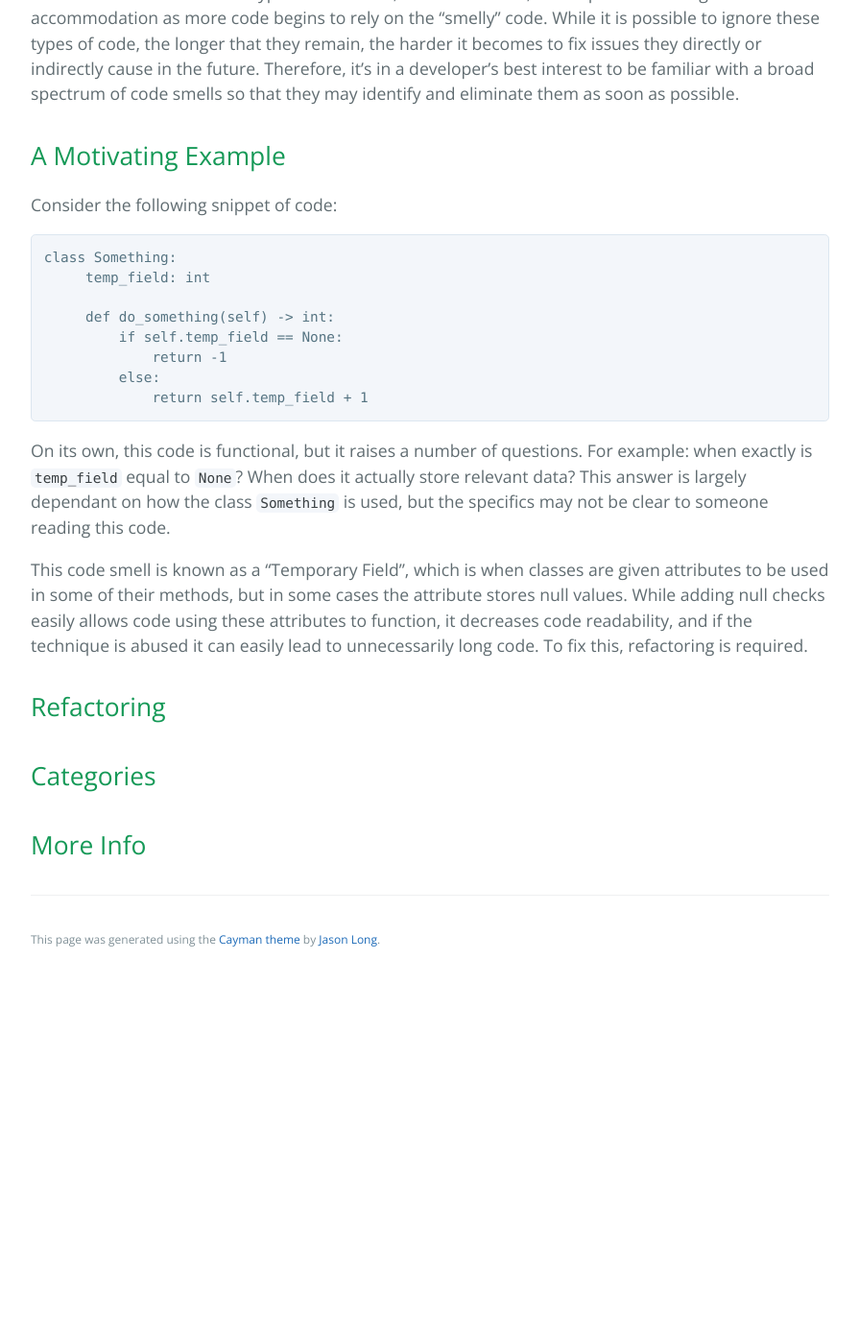
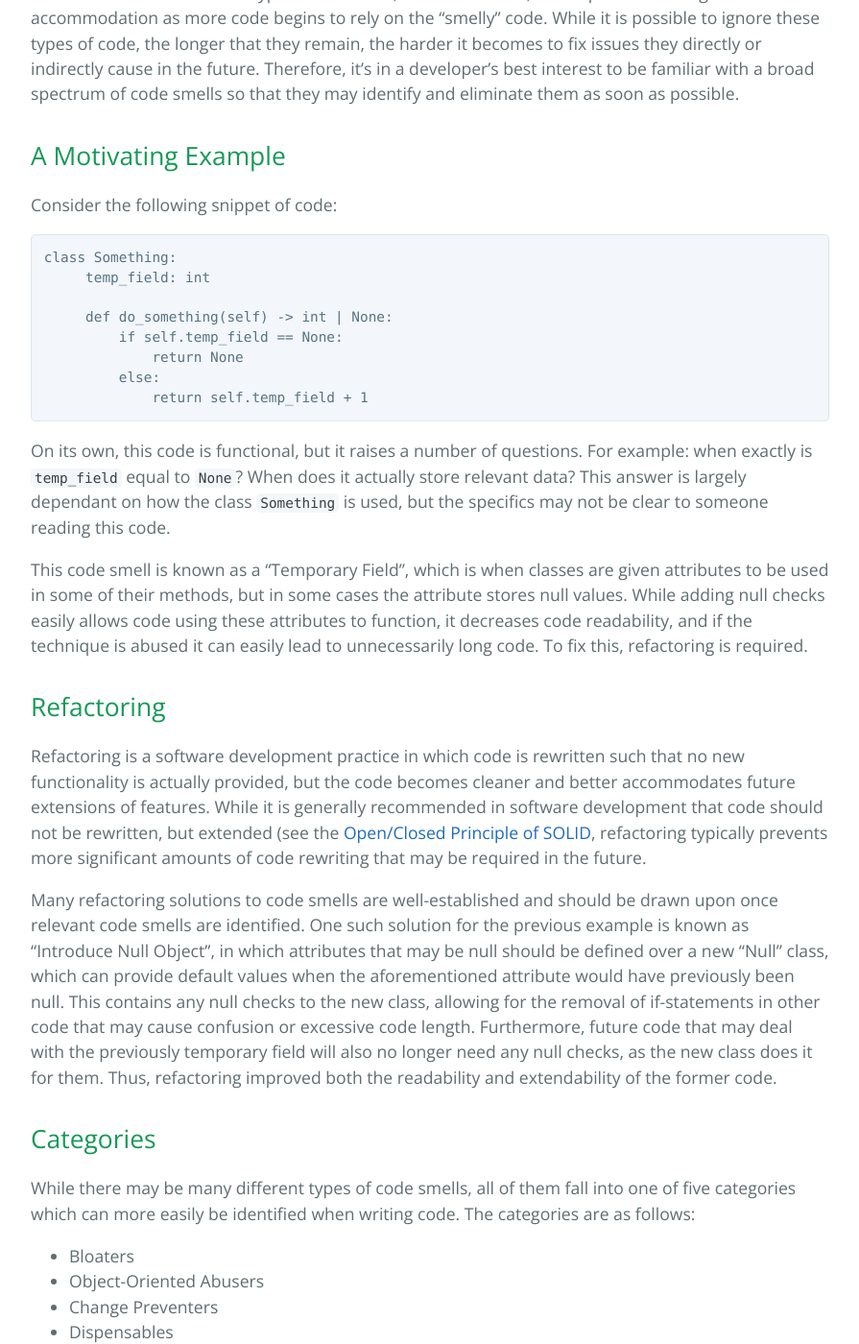
Before and after one commit to learning-software-engineering/learning-software-engineering.github.io, a Jekyll site: the page built from Topics/Development_Process/Code_Smells.md, in a window 1280 px wide and 1400 px high, scrolled down 416 px. Shown: the whole window at 96% size, without its empty margins (192-1087 px from the left). Built offline with Jekyll 4.4.1, drawn with Linux system fonts in a browser that asks for light colours; our own code applies the rules of GitHub Pages for plain Markdown files; before the commit the page ends 1437 px from its top, so only the background shows below that.

Commit message:
Update Code_Smells.md
Completed refactoring and categories headers

````diff
--- a/Topics/Development_Process/Code_Smells.md
+++ b/Topics/Development_Process/Code_Smells.md
@@ -11,9 +11,9 @@ Consider the following snippet of code:
 class Something:
      temp_field: int
 
-     def do_something(self) -> int:
+     def do_something(self) -> int | None:
          if self.temp_field == None:
-             return -1
+             return None
          else:
              return self.temp_field + 1
 ```
@@ -24,9 +24,20 @@ This code smell is known as a "Temporary Field", which is when classes are given
 easily allows code using these attributes to function, it decreases code readability, and if the technique is abused it can easily lead to unnecessarily long code. To fix this, refactoring is required.
 
 ## Refactoring
+Refactoring is a software development practice in which code is rewritten such that no new functionality is actually provided, but the code becomes cleaner and better accommodates future extensions of
+features. While it is generally recommended in software development that code should not be rewritten, but extended (see the [Open/Closed Principle of SOLID](../Development_Process.md#solid-principles), refactoring typically prevents more significant amounts of code rewriting that may be required in the future.
 
+Many refactoring solutions to code smells are well-established and should be drawn upon once relevant code smells are identified. One such solution for the previous example is known as "Introduce Null Object", in which
+attributes that may be null should be defined over a new "Null" class, which can provide default values when the aforementioned attribute would have previously been null. This contains any null checks to the new class,
+allowing for the removal of if-statements in other code that may cause confusion or excessive code length. Furthermore, future code that may deal with the previously temporary field will also no longer need
+any null checks, as the new class does it for them. Thus, refactoring improved both the readability and extendability of the former code.
 
 ## Categories
-
+While there may be many different types of code smells, all of them fall into one of five categories which can more easily be identified when writing code. The categories are as follows:
+- Bloaters
+- Object-Oriented Abusers
+- Change Preventers
+- Dispensables
+- Couplers
 
 ## More Info
````
